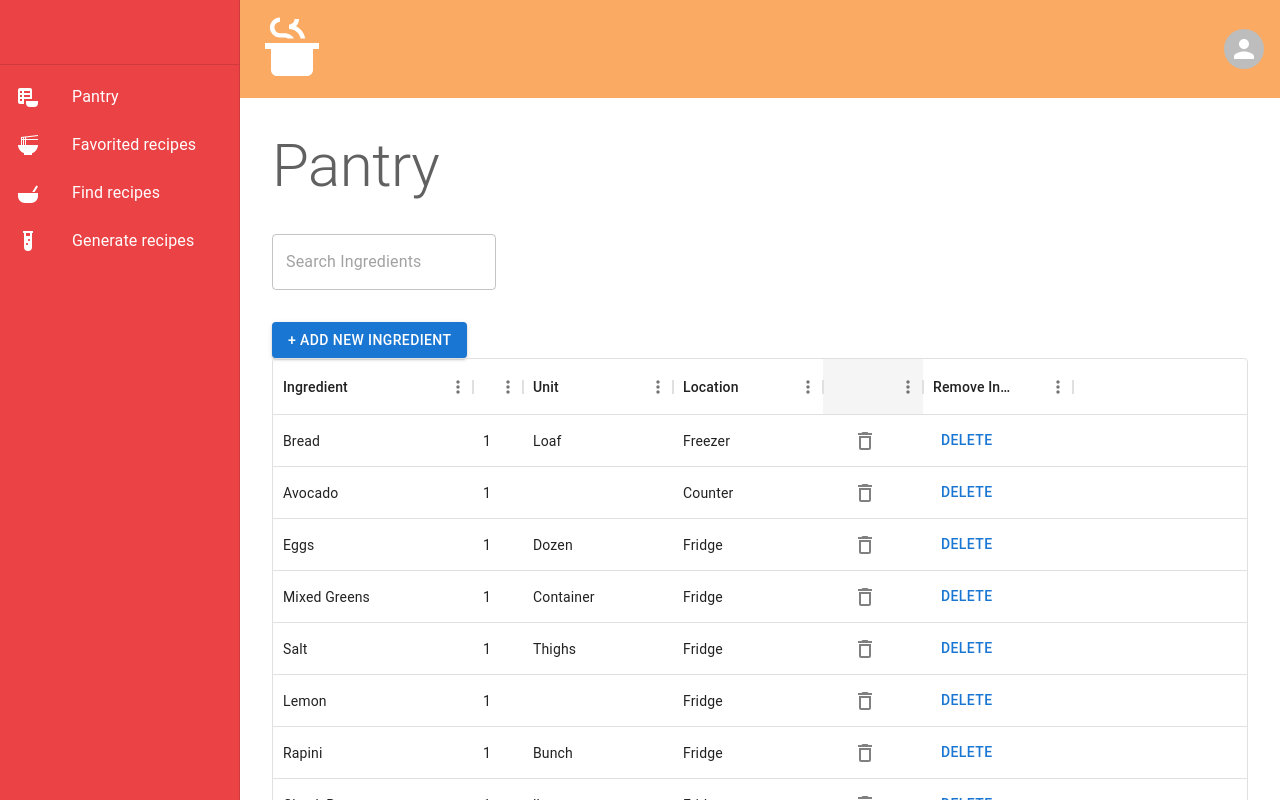
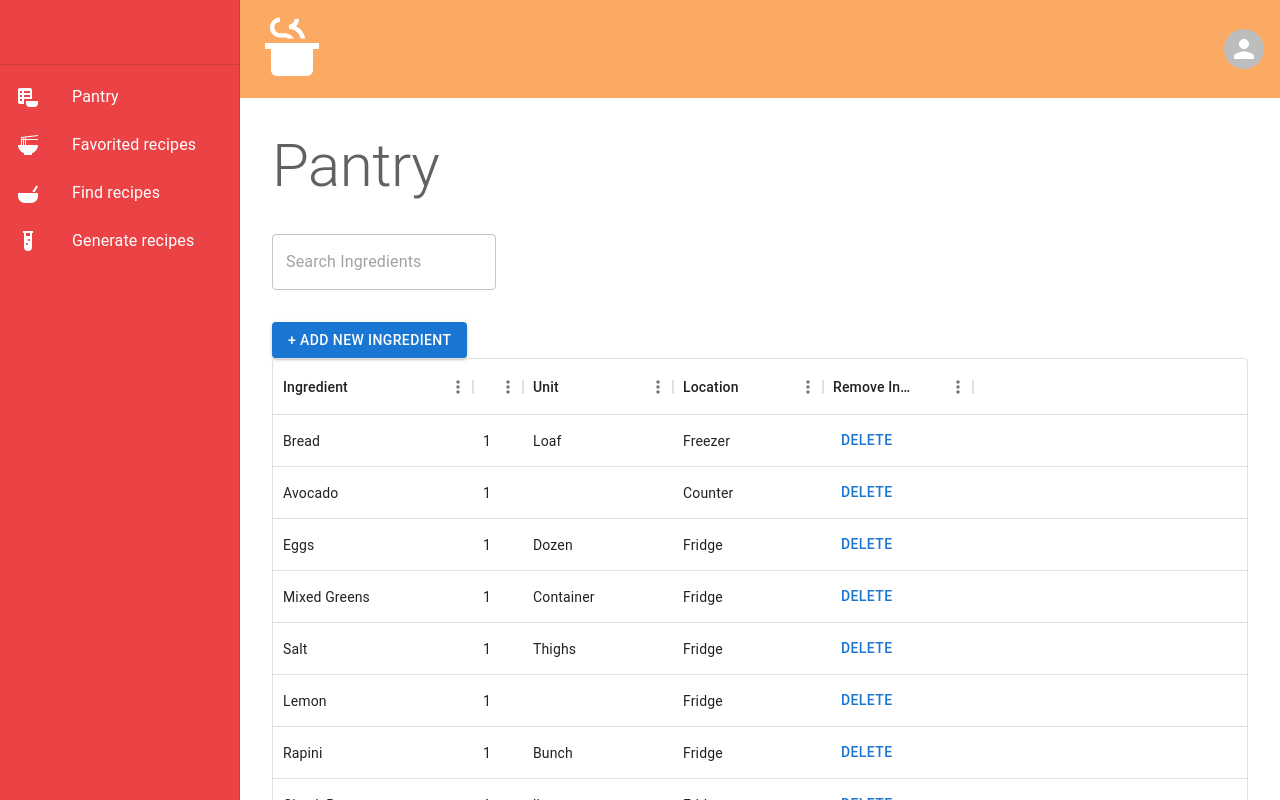
Before and after one commit to wizardbusiness/stewpot, a React (Vite) app: page /pantry in a window 1280 px wide. Shown: the top 800 px of the page. Built offline with nearby package versions, Linux system fonts and the light colour scheme.

Commit message:
modified grid col dummy data so that delete field is added at component level.

```diff
--- a/src/consts/dummyData.tsx
+++ b/src/consts/dummyData.tsx
@@ -53,7 +53,6 @@ export const pantryColumns: GridColDef[] = [
   {field: 'qt', headerName: 'Qt.', width: 50, editable: true},
   {field: 'unit', headerName: 'Unit', width: 150, editable: true},
   {field: 'location', headerName: 'Location', width: 150, editable: true},
-  {field: '', headerName: '', width: 100, renderCell: () => <Button sx={{color: 'grey' , width: 30, height: 40, padding: 'none'}}><DeleteOutlineIcon/></Button>},
 ];
 
 export const pantryRows: GridRowsProp = [
```
